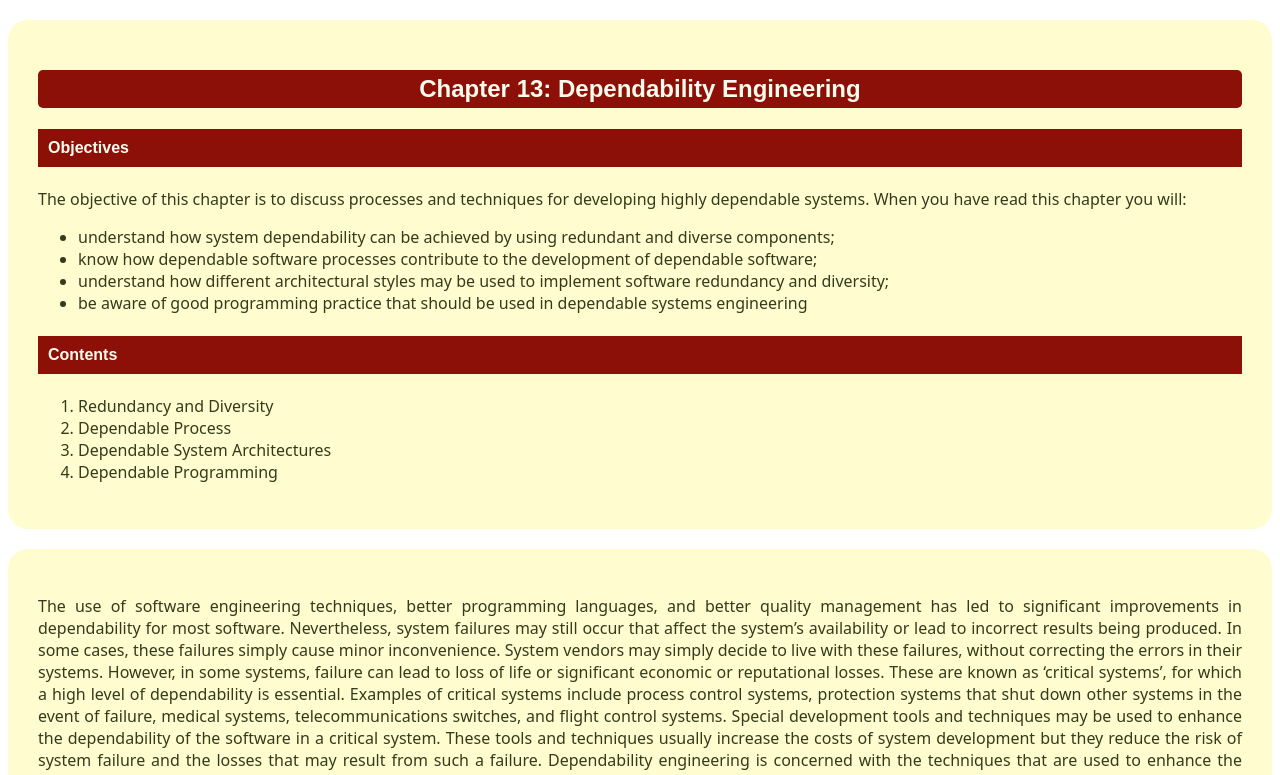
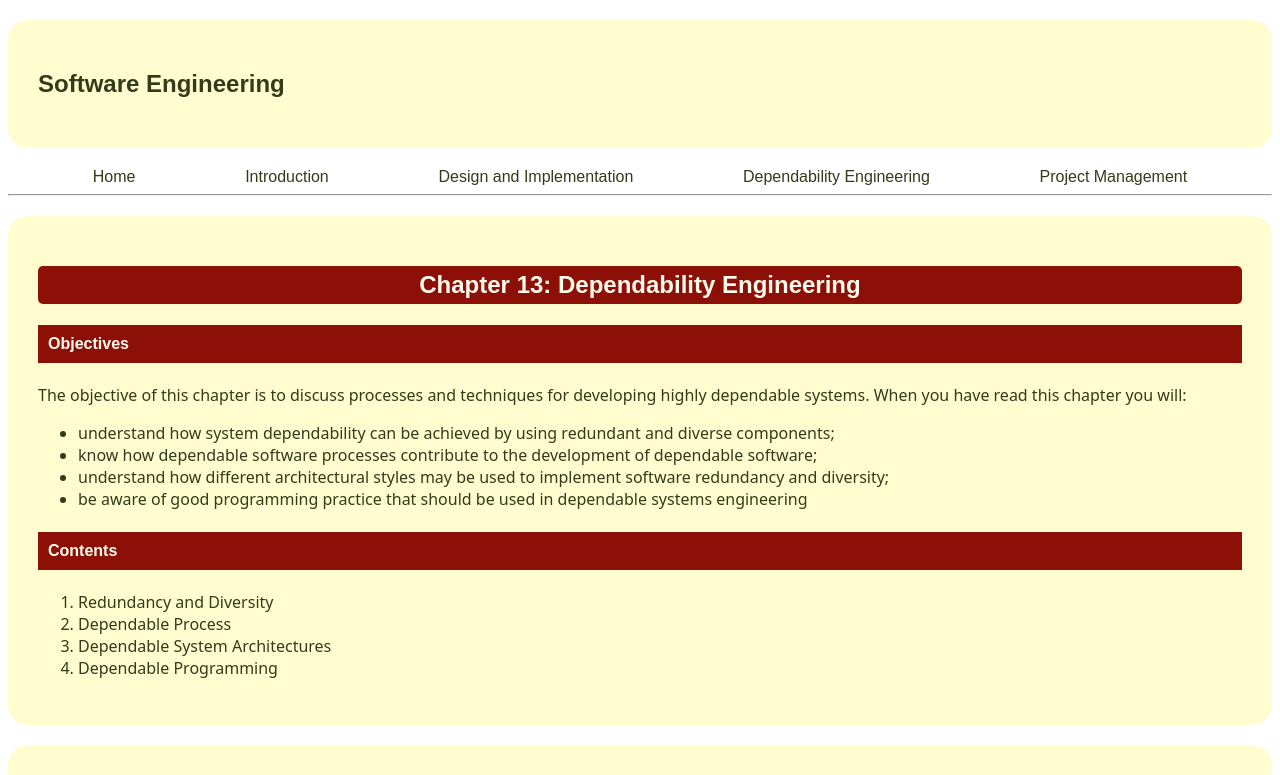
Before and after one commit to cielotds/Software-Engineering, a plain HTML site: page Chapter13.html in a window 1280 px wide. Shown: the top 775 px of the page. Drawn offline with Linux system fonts and the light colour scheme.

Commit message:
updated real

```diff
--- a/Chapter13.html
+++ b/Chapter13.html
@@ -8,6 +8,17 @@
 </head>
 <body>
     <header>
+            <section class = "header">
+                <h1>Software Engineering</h1>
+            </section>
+            <nav>
+                <a href="index.html">Home</a>
+                <a href="chapter1.html">Introduction</a>
+                <a href="chapter7.html">Design and Implementation</a>
+                <a href="chapter13.html">Dependability Engineering</a>
+                <a href="chapter22.html">Project Management</a>
+            </nav>
+        <hr>
     </header>
     <main>
         <section class = "objectives">
--- a/chapter13.css
+++ b/chapter13.css
@@ -11,6 +11,24 @@
     padding: 5px 5px;
     border-radius: 5px;
     text-align: center;
+}
+
+.header {
+        color: var(--text-color);
+        text-align:left;
+        font-family: sans-serif;
+        display: flex;
+        align-items: center;
+        justify-content: space-between;
+}
+
+nav{
+    display: flex;
+    justify-content: space-evenly;
+    align-items: center;
+    font-family: sans-serif;
+    color:var(--text-color);
+    gap: 25px;
 }
 
 h4, h3, footer{
```
